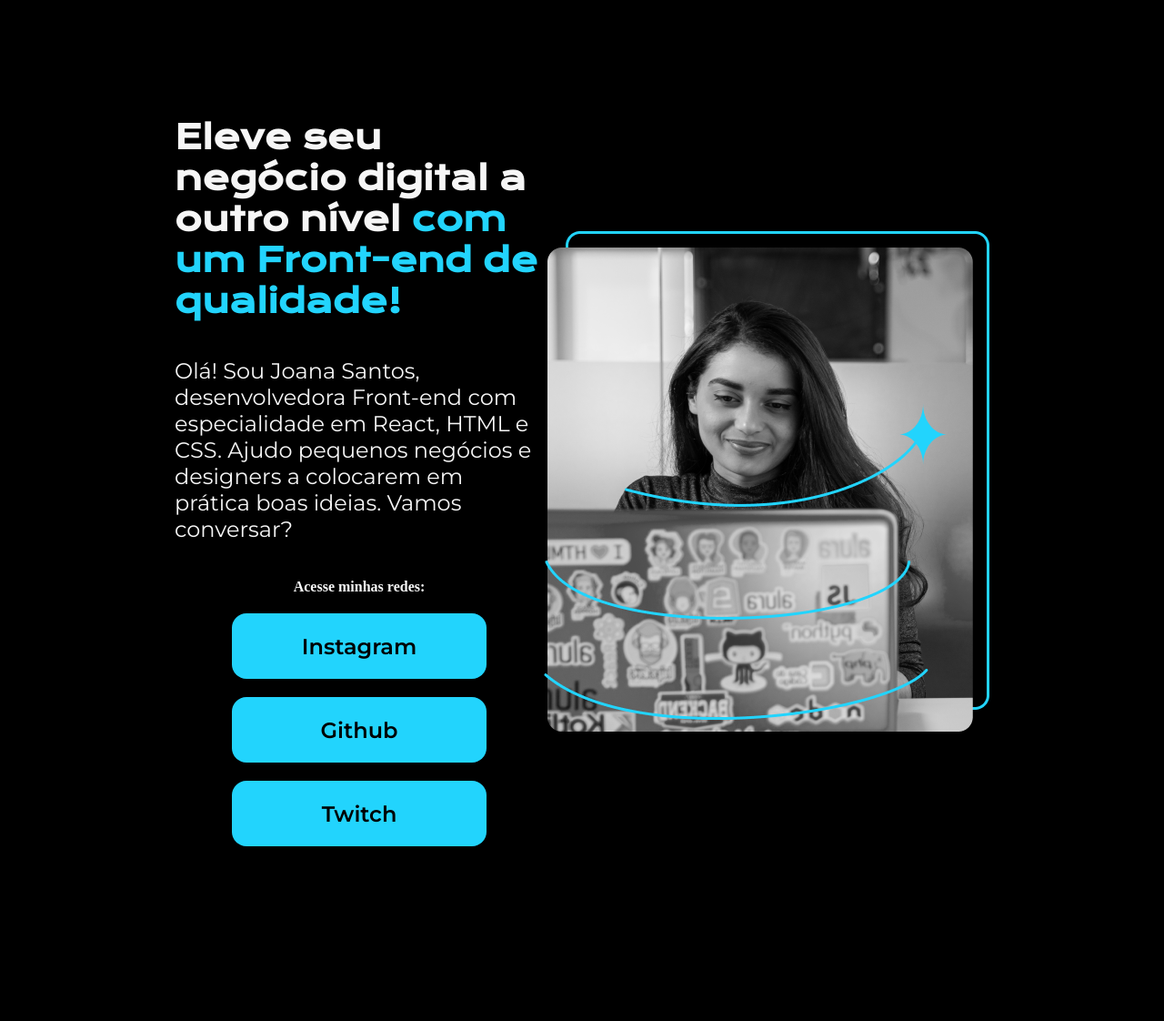
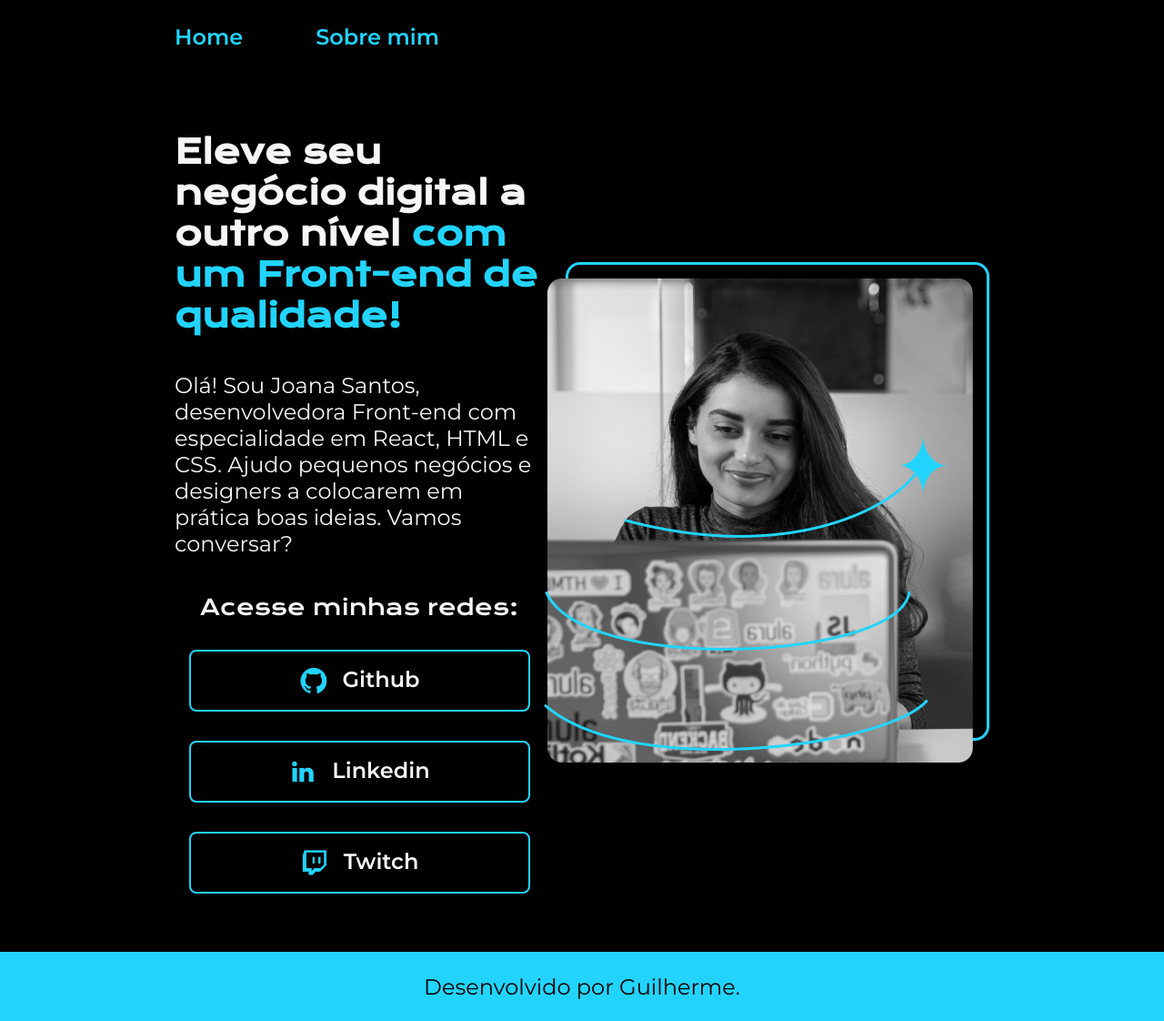
Before and after one commit to guilhermevl71/html1, a plain HTML site: page index.html in a window 1280 px wide. Shown: the whole page at 91% size. Before the commit the page ends 930 px from the top, so only its background shows below. Drawn offline with nearby package versions, Linux system fonts and the light colour scheme.

Commit message:
alteraçoes no curso

```diff
--- a/index.html
+++ b/index.html
@@ -7,7 +7,12 @@
     <link rel="stylesheet" href="style.css">
 </head>
 <body>
-    <header></header>
+    <header class="cabecalho">
+        <nav class="cabecalho__menu">
+            <a href="index.html" class="cabecalho__menu__links">Home</a>
+            <a href="sobre_mim.html" class="cabecalho__menu__links">Sobre mim</a>
+        </nav>
+    </header>
     <main class="apresentacao">
         <section class="apresentacao__conteudo">
             <h1 class="apresentacao__conteudo__titulo" title="teste1">
@@ -18,13 +23,24 @@
             </p>
             <div class="apresentacao__conteudo__links">
                 <h4 class="apresentacao__conteudo__subtitulo">Acesse minhas redes:</h4>
-                    <a class="botao_link" href="https://instagram.com/guilherme.vlx" target="_blank" title="Vá para meu instagram">Instagram</a>
-                    <a class="botao_link" href="https://github.com/guilhermevl71" target="_blank" title="Vá para meu github">Github</a>
-                    <a class="botao_link" href="https://github.com/guilhermevl71" target="_blank" title="Vá para meu twitch">Twitch</a>
+                    <a class="botao_link" href="https://github.com/guilhermevl71" target="_blank" title="Vá para meu github">
+                        <img class="botao__icon" src="imagens/Logo Github.png">
+                        Github
+                    </a>
+                    <a class="botao_link" href="https://instagram.com/guilherme.vlx" target="_blank" title="Vá para meu linkedin">
+                        <img class="botao__icon" src="imagens/Logo linkedin.png">
+                        Linkedin
+                    </a>
+                    <a class="botao_link" href="https://github.com/guilhermevl71" target="_blank" title="Vá para meu twitch">
+                        <img class="botao__icon" src="imagens/Logo Twitch.png">
+                        Twitch
+                    </a>
             </div>
         </section>
         <img src="imagens/teste.png" alt="Foto da joana trabalhando">
     </main>
-    <footer></footer>
+    <footer class="rodape">
+        <p class="rodape__paragrafo">Desenvolvido por Guilherme.</p>
+    </footer>
 </body>
 </html>
--- a/style.css
+++ b/style.css
@@ -1,5 +1,19 @@
 @import url('https://fonts.googleapis.com/css2?family=Krona+One&family=Montserrat:ital,wght@0,100..900;1,100..900&display=swap');
 @import url('https://fonts.googleapis.com/css2?family=Montserrat:ital,wght@0,600;1,600&display=swap');
+
+.cabecalho__menu {
+    display: flex;
+    gap: 80px;
+    padding: 2% 15%;
+}
+
+.cabecalho__menu__links {
+    font-size: 24px;
+    font-weight: 600;
+    font-family: "Montserrat", sans-serif;
+    color: #22D4FD;
+    text-decoration: none;
+}
 
 * {
     margin: 0;
@@ -8,7 +22,6 @@
 }
 
 body {
-    height: 100vh;
     background-color: black;
     color: #F6F6F6;
     box-sizing: border-box;  /* Nada ira sair do body(tela)*/
@@ -19,7 +32,7 @@ body {
 }
 
 .apresentacao {
-    margin: 10% 15%;
+    padding: 5% 15%;
     display: flex;
     align-items: center;
     justify-content: space-between;
@@ -67,24 +80,48 @@ body {
 
 .apresentacao__conteudo__subtitulo {
     text-align: center;
+    font-family: "Krona One", sans-serif;
+    font-weight: 400;
+    font-size: 24px;
 }
 
 .apresentacao__conteudo__links {
     display: flex;
     flex-direction: column;
     align-items: center;
-    gap: 20px;
+    gap: 32px;
 }
 
 .botao_link {
-    background-color: #22D4FD;
-    color: black;
-    width: 280px;
+    /* background-color: #22D4FD; */
+    display: flex;
+    justify-content: center;
+    gap: 16px;
+    color: #F6F6F6;
+    width: 375px;
     text-align: center;
-    padding: 21.5px 0;
-    border-radius: 16px;
+    padding: 16px 0;
+    border-radius: 8px;
+    border: 2px solid #22D4FD;
     font-size: 24px;
     font-weight: 600;
     text-decoration: none;
     font-family: "Montserrat", sans-serif;
 }
+
+.botao_link:hover {
+    background-color: #272727;
+}
+
+.rodape {
+    display: flex;
+    justify-content: center;
+    align-items: center;
+    padding: 23.64px 0;
+    background-color: #22D4FD;
+}
+.rodape__paragrafo {
+    color: black;
+    font-family: "Montserrat", sans-serif;
+    font-size: 24px;
+}
```
Also changed, not shown: sobre_mim.html (renamed from home.html, +10 -1 lines), imagens/Logo Github.png (added), imagens/Logo Twitch.png (added), imagens/Logo linkedin.png (added).
